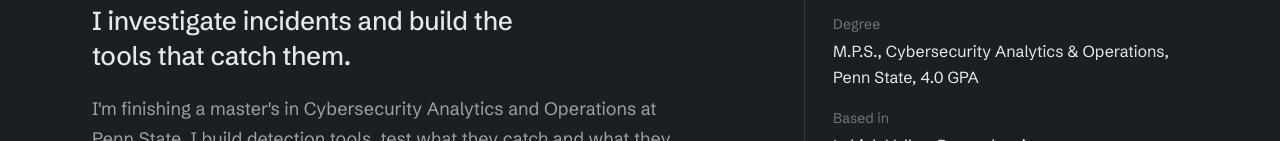
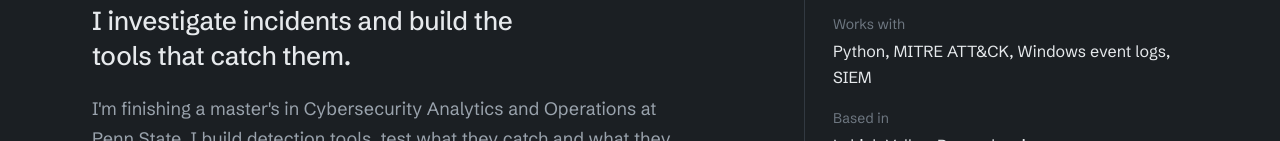
Before and after one commit to paullydd/paullydd.github.io, a plain HTML site: page index.html in a window 1280 px wide. Shown: the part 292-433 px from the top of the page. Drawn offline with Linux system fonts and the light colour scheme.

Commit message:
Clean-up pass

```diff
--- a/content.js
+++ b/content.js
@@ -16,8 +16,8 @@ window.SITE = {
       "value": "Security operations, detection engineering, digital forensics"
     },
     {
-      "label": "Degree",
-      "value": "M.P.S., Cybersecurity Analytics & Operations, Penn State, 4.0 GPA"
+      "label": "Works with",
+      "value": "Python, MITRE ATT&CK, Windows event logs, SIEM"
     },
     {
       "label": "Graduating",
@@ -103,7 +103,8 @@ window.SITE = {
           "caption": "Rule explainability: the logic, score modifiers and ATT&CK mapping behind an alert"
         }
       ],
-      "diagram": []
+      "diagram": [],
+      "side": false
     },
     {
       "slug": "log-analyzer",
@@ -150,7 +151,8 @@ window.SITE = {
           "caption": "The HTML report: compromise chains, password spraying and brute force, each with the reasons behind its score"
         }
       ],
-      "diagram": []
+      "diagram": [],
+      "side": false
     },
     {
       "slug": "ml-anomaly-ids",
@@ -205,7 +207,8 @@ window.SITE = {
           "caption": "Report from the test capture: the hidden upload to 203.0.113.50 ranks first"
         }
       ],
-      "diagram": []
+      "diagram": [],
+      "side": false
     },
     {
       "slug": "shipco",
@@ -250,7 +253,8 @@ window.SITE = {
         "Privilege escalation",
         "Email spoofing",
         "Exfiltration to a look-alike domain"
-      ]
+      ],
+      "side": false
     },
     {
       "slug": "cyberdash",
@@ -276,7 +280,8 @@ window.SITE = {
       "featured": false,
       "highlights": [],
       "images": [],
-      "diagram": []
+      "diagram": [],
+      "side": false
     },
     {
       "slug": "memory-safety",
@@ -303,7 +308,8 @@ window.SITE = {
       "featured": false,
       "highlights": [],
       "images": [],
-      "diagram": []
+      "diagram": [],
+      "side": false
     },
     {
       "slug": "container-security",
@@ -332,7 +338,8 @@ window.SITE = {
       "featured": false,
       "highlights": [],
       "images": [],
-      "diagram": []
+      "diagram": [],
+      "side": false
     },
     {
       "slug": "cyber-range-rubric",
@@ -357,7 +364,8 @@ window.SITE = {
       "featured": false,
       "highlights": [],
       "images": [],
-      "diagram": []
+      "diagram": [],
+      "side": false
     },
     {
       "slug": "cache-flow",
@@ -384,7 +392,8 @@ window.SITE = {
       "featured": false,
       "highlights": [],
       "images": [],
-      "diagram": []
+      "diagram": [],
+      "side": true
     },
     {
       "slug": "bitebudget",
@@ -412,73 +421,57 @@ window.SITE = {
       "featured": false,
       "highlights": [],
       "images": [],
-      "diagram": []
+      "diagram": [],
+      "side": true
     }
   ],
   "skills": [
     {
-      "title": "Security operations",
+      "title": "Detection and response",
       "items": [
         "Log analysis",
         "SIEM",
-        "Incident response",
-        "Threat hunting",
-        "Anomaly detection",
         "Detection engineering",
         "Event correlation",
         "MITRE ATT&CK",
-        "Security monitoring"
-      ]
-    },
-    {
-      "title": "Networking and analysis",
-      "items": [
-        "Wireshark",
-        "Nmap",
-        "Scapy",
-        "Network traffic analysis",
-        "Packet analysis"
-      ]
-    },
-    {
-      "title": "Systems and identity",
-      "items": [
-        "Windows",
-        "Windows event logs",
-        "Linux",
-        "macOS",
-        "Active Directory",
-        "Group Policy",
-        "RBAC",
-        "Least privilege"
+        "Incident response",
+        "Anomaly detection"
       ]
     },
     {
       "title": "Forensics",
       "items": [
         "Digital forensics",
-        "Volatility",
-        "Rekall",
         "Memory forensics",
         "Indicators of compromise"
       ]
     },
     {
-      "title": "Programming and tools",
+      "title": "Networks",
+      "items": [
+        "Network traffic analysis",
+        "Packet analysis",
+        "Wireshark",
+        "Scapy"
+      ]
+    },
+    {
+      "title": "Systems and identity",
+      "items": [
+        "Windows event logs",
+        "Linux",
+        "Active Directory",
+        "Least privilege"
+      ]
+    },
+    {
+      "title": "Programming",
       "items": [
         "Python",
         "Bash",
         "C",
-        "JavaScript",
-        "Git",
-        "GitHub",
-        "VS Code",
-        "Secure coding",
         "Machine learning",
-        "scikit-learn",
-        "Pandas",
-        "Streamlit",
-        "pytest"
+        "Secure coding"
       ]
     },
     {
@@ -486,8 +479,7 @@ window.SITE = {
       "items": [
         "Docker",
         "Kubernetes",
-        "Cloud security",
-        "Vulnerability analysis"
+        "Cloud security"
       ]
     }
   ],
@@ -530,9 +522,8 @@ window.SITE = {
   "about": {
     "title": "About me",
     "text": [
-      "I'm finishing an M.P.S. in Cybersecurity Analytics and Operations at Penn State World Campus, with a 4.0 GPA, and graduate in December 2026. Most of the projects here started as a question about how a detection really works and turned into a tool I could test against real attack patterns.",
-      "Before security I studied business management, and it still shapes how I work. A good investigation ends with fixes someone can approve and fund, not just a list of what went wrong. The Shipco case is a good example: every gap I found came with a control and a reason it was worth the cost.",
-      "I'm looking for SOC analyst, digital forensics, risk and IT security roles in the Lehigh Valley or remote."
+      "Most of the projects here started as a question about how a detection really works and turned into a tool I could test against real attack patterns. I pay as much attention to what a tool misses as to what it catches.",
+      "Before security I studied business management, and it still shapes how I work. A good investigation ends with fixes someone can approve and fund, not just a list of what went wrong. The Shipco case is a good example: every gap I found came with a control and a reason it was worth the cost."
     ]
   },
   "training": [
--- a/index.html
+++ b/index.html
@@ -126,9 +126,17 @@ h2{font-size:clamp(30px,3.4vw,40px);line-height:1.1;letter-spacing:-.025em;margi
 .card .tags{margin:0}
 .card .tags li{font-size:12.5px}
 
+.side-h{font-size:16px;font-weight:600;color:var(--muted);margin:44px 0 12px}
+.side-list{display:grid;grid-template-columns:1fr 1fr;gap:0 32px;border-top:1px solid var(--line)}
+.side-item{display:flex;gap:14px;align-items:baseline;padding:14px 0;border-bottom:1px solid var(--line);text-decoration:none;font-size:15.5px}
+.side-item strong{font-weight:600;white-space:nowrap}
+.side-item span{color:var(--muted)}
+.side-item:hover strong{text-decoration:underline;text-underline-offset:3px}
+
 /* about */
-.about{display:grid;grid-template-columns:.8fr 1.2fr;gap:64px}
-.about.has-photo{grid-template-columns:260px 1fr;align-items:start}
+.about{display:block;max-width:760px}
+.about #aboutLeft h2{margin-bottom:24px}
+.about.has-photo{display:grid;max-width:none;grid-template-columns:260px 1fr;gap:64px;align-items:start}
 .photo{width:100%;aspect-ratio:4/5;object-fit:cover;border-radius:12px;border:1px solid var(--line)}
 .about-text p{margin:0 0 18px;max-width:64ch;color:#CDD2D7}
 .about-text p:first-child{font-size:19px;color:var(--text)}
@@ -265,7 +273,7 @@ dialog.lightbox .close{position:absolute;top:-44px;right:0}
   .feature,.feature:nth-child(even){grid-template-columns:1fr;gap:28px}
   .feature:nth-child(even) .visual{order:0}
   .grid{grid-template-columns:1fr 1fr}
-  .about,.about.has-photo{grid-template-columns:1fr;gap:28px}
+  .about.has-photo{grid-template-columns:1fr;gap:28px}
   .about.has-photo .photo{max-width:240px}
   .skills{grid-template-columns:1fr 1fr}
   .p-body{grid-template-columns:1fr;gap:8px}
@@ -276,7 +284,8 @@ dialog.lightbox .close{position:absolute;top:-44px;right:0}
   .wrap{padding:0 20px}
   .nav a:not(.btn){display:none}
   section.block{padding:72px 0}
-  .grid,.skills,.edu,.gallery.two{grid-template-columns:1fr}
+  .grid,.skills,.edu,.gallery.two,.side-list{grid-template-columns:1fr}
+  .side-item{flex-direction:column;gap:2px}
   .pager{grid-template-columns:1fr}
   .pager .next{grid-column:1}
   .path{aspect-ratio:auto;padding:24px}
@@ -334,8 +343,9 @@ dialog.lightbox .close{position:absolute;top:-44px;right:0}
     </section>
 
     <section class="block" id="more" aria-labelledby="more-h">
-      <div class="sec-head"><div><h2 id="more-h">More projects</h2><p>Coursework, research and tools I built for myself.</p></div></div>
+      <div class="sec-head"><div><h2 id="more-h">More projects</h2><p>Coursework, research and other security tools.</p></div></div>
       <div class="grid" id="moreGrid"></div>
+      <div id="sideWrap"><h3 class="side-h">Side projects</h3><div class="side-list" id="sideGrid"></div></div>
     </section>
 
     <section class="block" id="about" aria-labelledby="about-h">
@@ -420,8 +430,9 @@ let openSkill = null;
 const st = c => STATUS[c.status] || STATUS.active;
 const statusChip = c => `<span class="status" style="--c:${st(c).c}">${st(c).label}</span>`;
 const featured = () => SITE.cases.filter(c=>c.featured);
-const others = () => SITE.cases.filter(c=>!c.featured);
-const ordered = () => featured().concat(others());
+const others = () => SITE.cases.filter(c=>!c.featured && !c.side);
+const sides = () => SITE.cases.filter(c=>!c.featured && c.side);
+const ordered = () => featured().concat(others(), sides());
 const usedIn = t => SITE.cases.filter(c=>(c.stack||[]).some(s=>lc(s)===lc(t)));
 const initials = n => String(n||"").trim().split(/\s+/).map(w=>w[0]).slice(0,2).join("").toUpperCase();
 const list = a => (a||[]).filter(x=>String(x).trim());
@@ -455,21 +466,23 @@ function renderHome(){
     const hl = list(c.highlights).length ? list(c.highlights) : list(c.did).slice(0,3);
     return `<article class="feature">${visual}
       <div>
-        <div class="meta"><span class="kind">${esc(c.kind)}</span>${statusChip(c)}</div>
+        <div class="meta"><span class="kind">${esc(c.kind)}</span></div>
         <h3><a href="#${esc(c.slug)}">${esc(c.name)}</a></h3>
         <p class="one">${esc(c.one)}</p>
         <ul class="hl">${hl.map(h=>`<li>${esc(h)}</li>`).join("")}</ul>
-        <ul class="tags">${(c.stack||[]).slice(0,6).map(s=>`<li>${esc(s)}</li>`).join("")}</ul>
+        <ul class="tags">${(c.stack||[]).slice(0,4).map(s=>`<li>${esc(s)}</li>`).join("")}</ul>
         <div class="actions"><a class="btn primary" href="#${esc(c.slug)}">Read the case study</a>${safeUrl(c.url)?`<a class="btn" href="${esc(c.url)}">${ICON.gh}Code</a>`:""}</div>
       </div></article>`;
   }).join("");
 
   // more
   $("moreGrid").innerHTML = others().map(c=>`<a class="card" href="#${esc(c.slug)}">
-      <div class="top-row"><span class="kind">${esc(c.kind)}</span>${statusChip(c)}</div>
+      <div class="top-row"><span class="kind">${esc(c.kind)}</span></div>
       <h3>${esc(c.name)}</h3><p>${esc(c.one)}</p>
       <ul class="tags">${(c.stack||[]).slice(0,3).map(s=>`<li>${esc(s)}</li>`).join("")}</ul></a>`).join("");
-  $("more").hidden = !others().length;
+  $("sideGrid").innerHTML = sides().map(c=>`<a class="side-item" href="#${esc(c.slug)}"><strong>${esc(c.name)}</strong><span>${esc(c.one)}</span></a>`).join("");
+  $("sideWrap").hidden = !sides().length;
+  $("more").hidden = !others().length && !sides().length;
 
   // about
   const A = SITE.about||{};
@@ -693,6 +706,7 @@ function renderEditor(){
       const i = edCase, p = `cases.${i}`;
       h += `<div class="group" style="padding-bottom:6px">${groupHead("Order and removal","cases",i,n)}</div>`;
       h += fld("Show in Selected work","" + p + ".featured","check");
+      h += fld("Side project (listed at the bottom)",`${p}.side`,"check");
       h += fld("Name",`${p}.name`,"text");
       h += `<div class="row">${fld("Kind",`${p}.kind`,"text",{help:"e.g. Web app"})}${fld("Status",`${p}.status`,"select",{options:[["active","In progress"],["shipped","Shipped"],["completed","Completed"]]})}</div>`;
       h += fld("One-line summary",`${p}.one`,"text");
@@ -761,7 +775,7 @@ edBody.addEventListener("change", e=>{
 });
 const BLANK = {
   profile: ()=>({label:"Label",value:""}),
-  cases: ()=>({slug:uniqueSlug("new-project",-1),name:"New project",cat:"tool",kind:"",status:"active",featured:false,one:"",highlights:[],lede:"",images:[],diagram:[],did:[],findings:[],next:"",log:[],stack:[],url:""}),
+  cases: ()=>({slug:uniqueSlug("new-project",-1),name:"New project",cat:"tool",kind:"",status:"active",featured:false,side:false,one:"",highlights:[],lede:"",images:[],diagram:[],did:[],findings:[],next:"",log:[],stack:[],url:""}),
   skills: ()=>({title:"New group",items:[]}),
   education: ()=>({degree:"",school:"",note:"",done:0,total:0}),
   training: ()=>({title:"",provider:"",topic:"",date:"",minutes:0,file:""})
```
